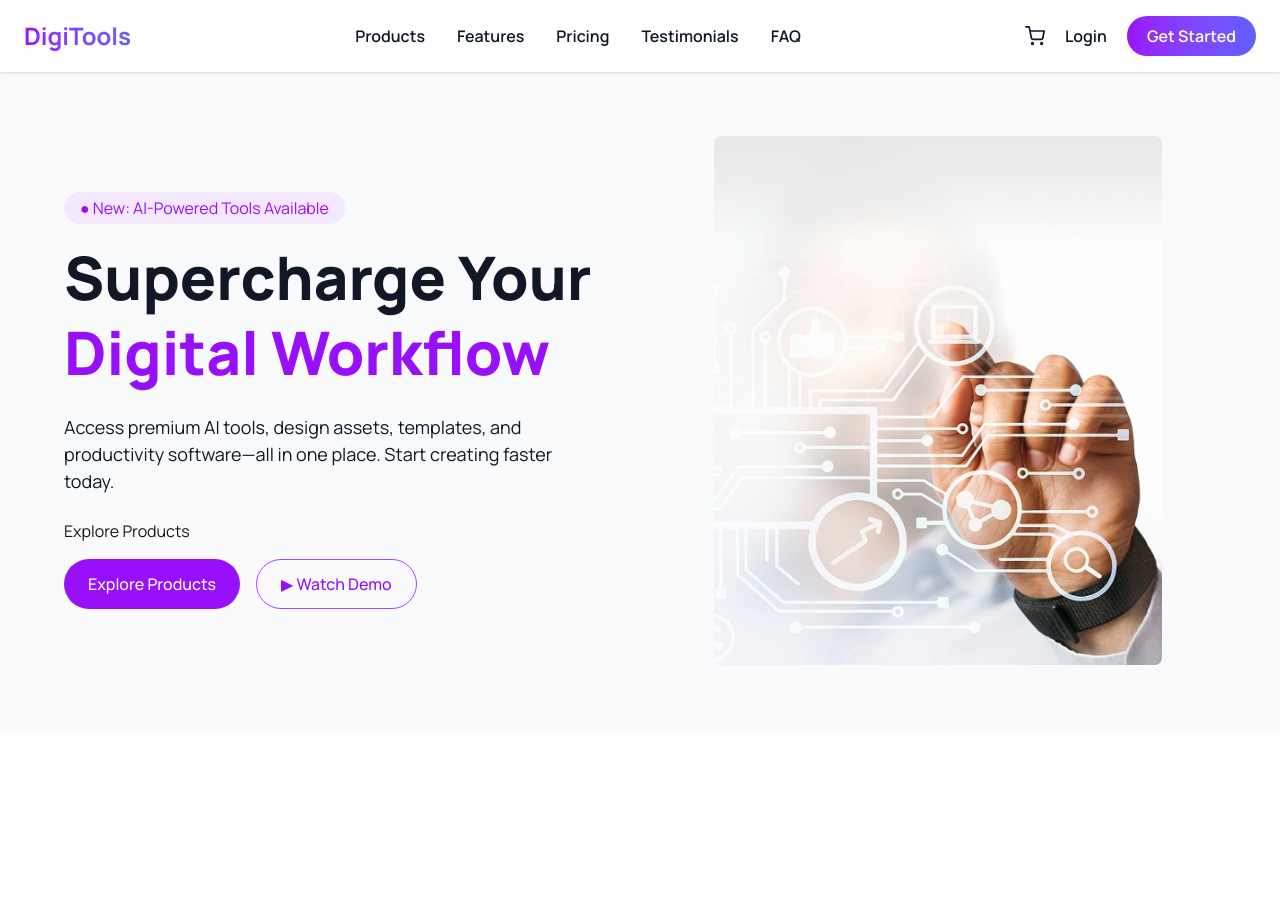
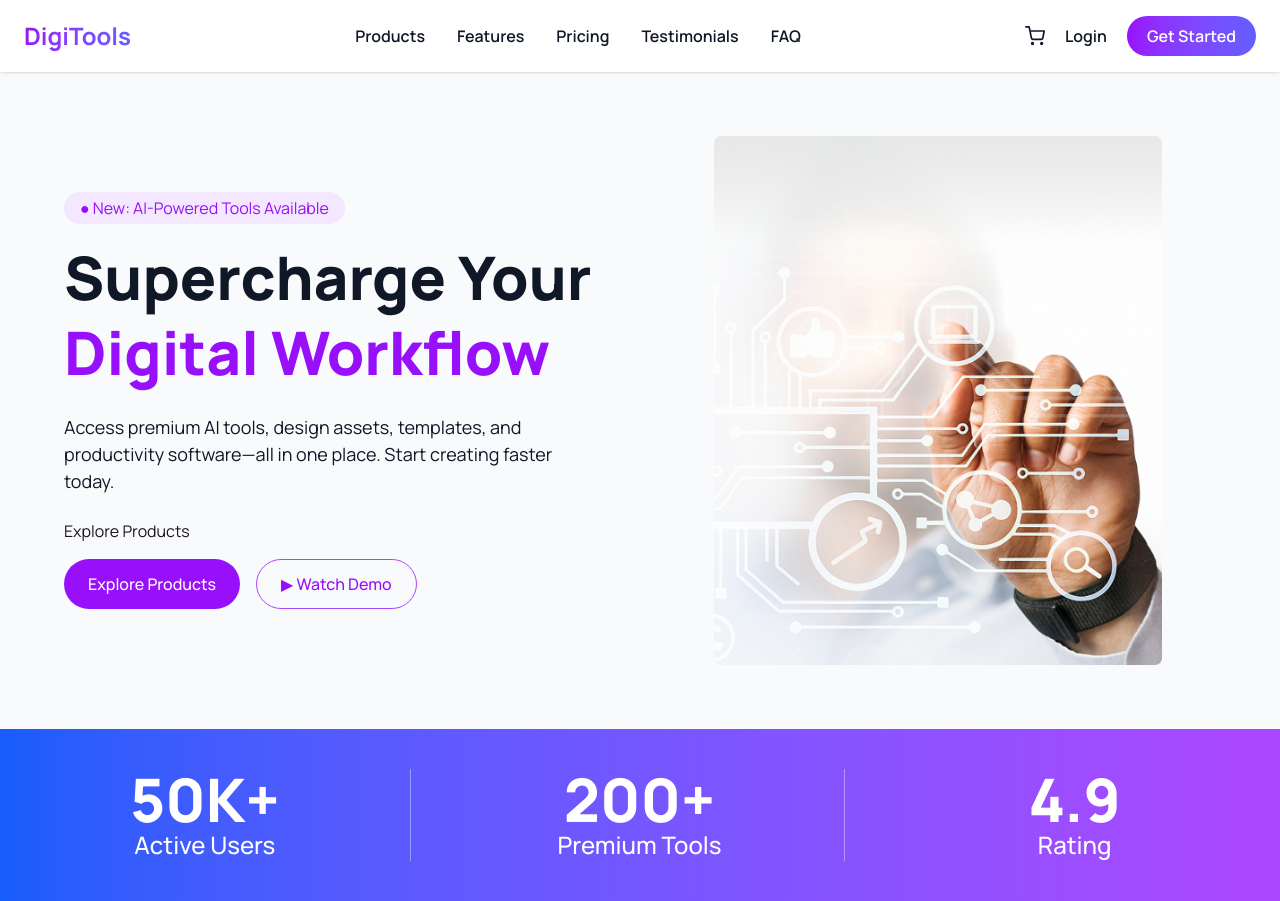
Before and after one commit to masud3239/assignment-6, a React (Vite) app: page / in a window 1280 px wide. Before the commit the page ends 800 px from the top, so only its background shows below. Built offline with nearby package versions, Linux system fonts and the light colour scheme.

Commit message:
Stats Section added

```diff
--- a/src/App.jsx
+++ b/src/App.jsx
@@ -3,6 +3,7 @@
 import './App.css'
 import Banner from './components/Banner'
 import Navbar from './components/Navbar'
+import Status from './components/Status'
 
 
 
@@ -16,7 +17,7 @@ function App() {
 
   {/* cartCount={cart.length} */}
   <Banner></Banner>
-
+    <Status/>
     </>
   )
 }
--- /dev/null
+++ b/src/components/Status.jsx
@@ -0,0 +1,26 @@
+import React from 'react';
+
+const Status = () => {
+    return (
+        <div className="bg-gradient-to-r from-blue-600 to-purple-500 text-white py-10 text-center">
+      <div className="grid grid-cols-1 md:grid-cols-3 gap-6">
+        <div className='md:border-r md:border-white/40'>
+          <h2 className="text-6xl font-extrabold">50K+</h2>
+          <p className="text-2xl font-medium">Active Users</p>
+        </div>
+
+        <div className='md:border-r md:border-white/40'>
+          <h2 className="text-6xl font-extrabold">200+</h2>
+          <p className="text-2xl font-medium">Premium Tools</p>
+        </div>
+
+        <div>
+          <h2 className="text-6xl font-extrabold">4.9</h2>
+          <p className="text-2xl font-medium">Rating</p>
+        </div>
+      </div>
+    </div>
+    );
+};
+
+export default Status;
```
